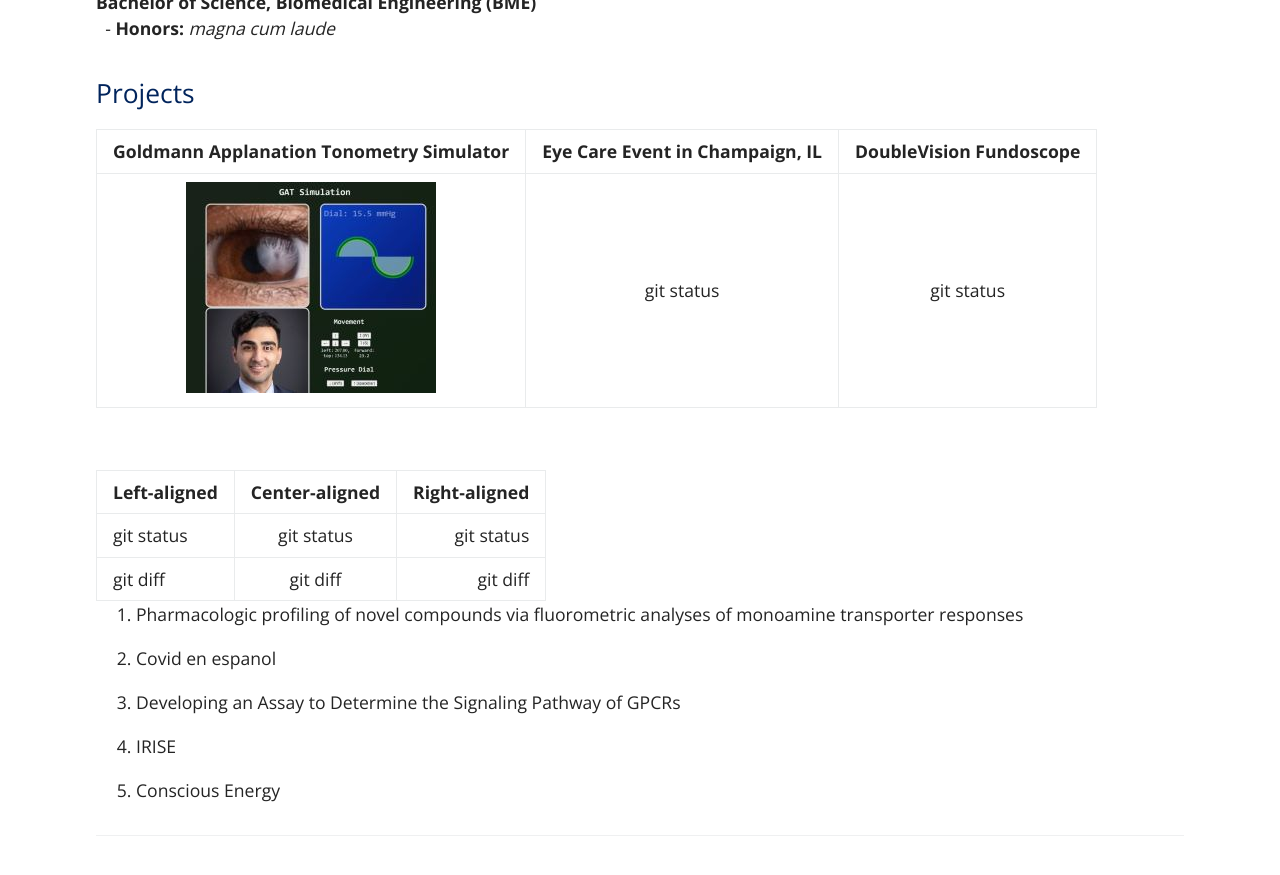
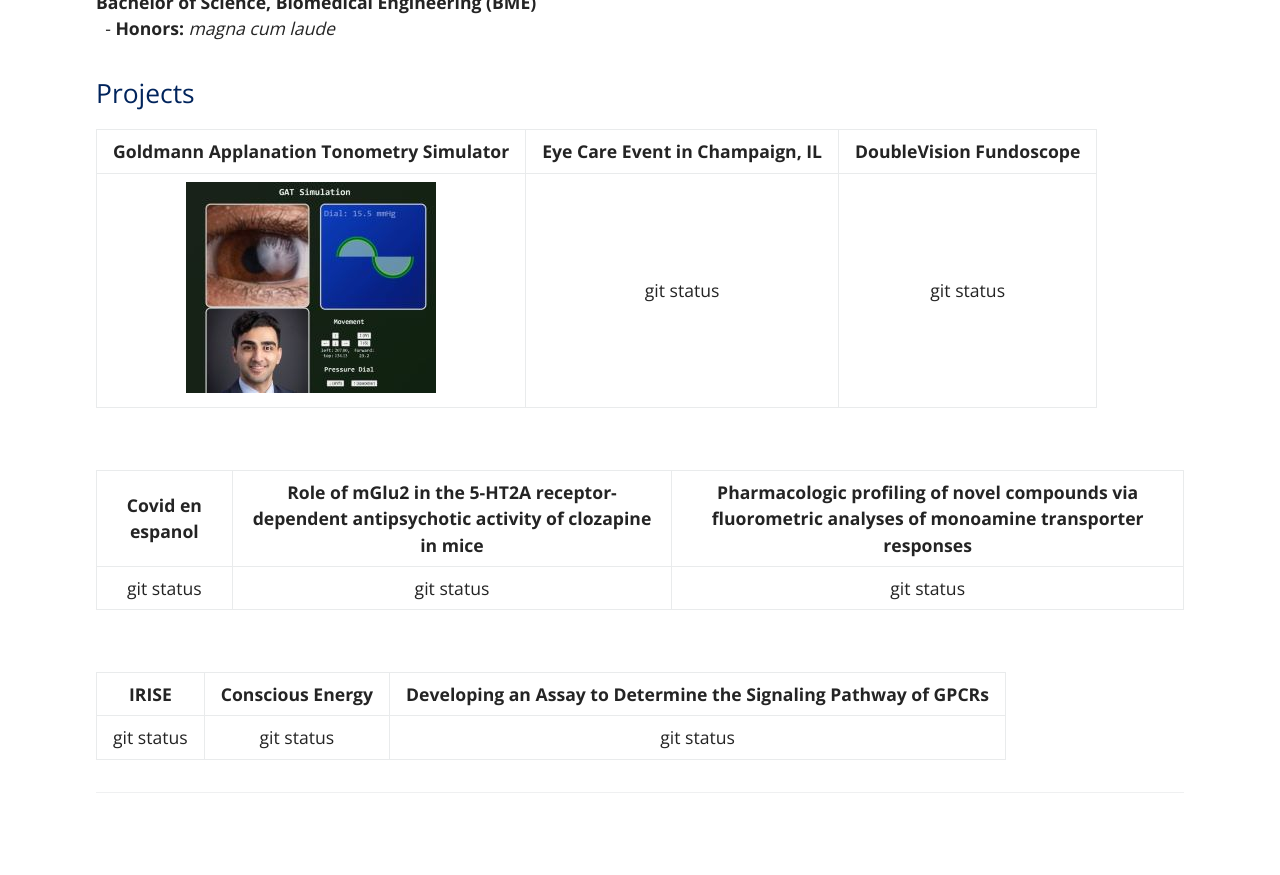
Before and after one commit to EyeCanDoIt/EyeCanDoIt.github.io, a Jekyll site: the page built from index.md, in a window 1280 px wide and 900 px high, scrolled down 1305 px. Shown: the top 875 px of the window. Built offline with Jekyll 4.4.1, drawn with Linux system fonts in a browser that asks for light colours.

Commit message:
Update index.md

```diff
--- a/index.md
+++ b/index.md
@@ -46,18 +46,12 @@ Virginia Commonwealth University (VCU), Richmond, VA		&nbsp;&nbsp;&nbsp;&nbsp;&n
 
 <br>
 
-| Left-aligned | Center-aligned | Right-aligned |
-| :---         |     :---:      |          ---: |
+| Covid en espanol | Role of mGlu2 in the 5-HT2A receptor-dependent antipsychotic activity of clozapine in mice | Pharmacologic profiling of novel compounds via fluorometric analyses of monoamine transporter responses |
+|     :---:    |     :---:      |     :---:     |
 | git status   | git status     | git status    |
-| git diff     | git diff       | git diff      |
 
-3. Pharmacologic profiling of novel compounds via fluorometric analyses of monoamine transporter responses
+<br>
 
-4. Covid en espanol
-
-
-6. Developing an Assay to Determine the Signaling Pathway of GPCRs
-
-7. IRISE
-
-8. Conscious Energy
+| IRISE | Conscious Energy | Developing an Assay to Determine the Signaling Pathway of GPCRs |
+|     :---:    |     :---:      |     :---:     |
+| git status   | git status     | git status    |
```
